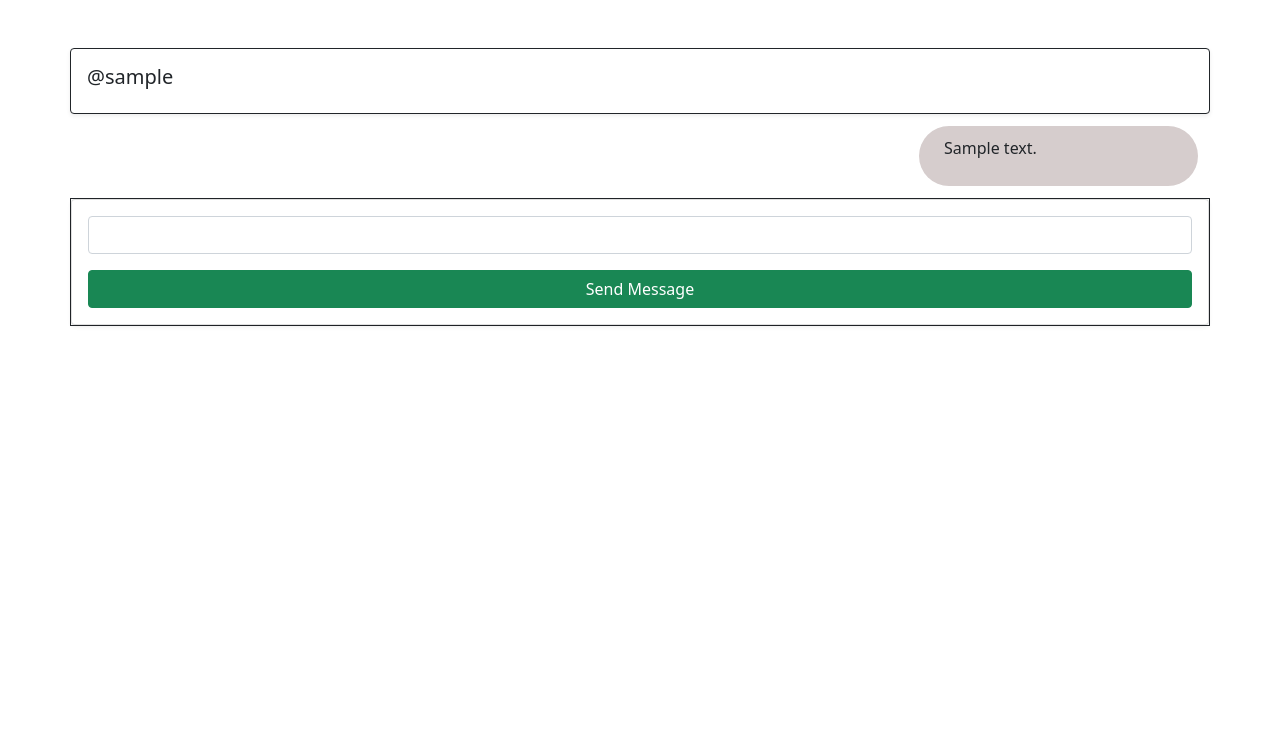
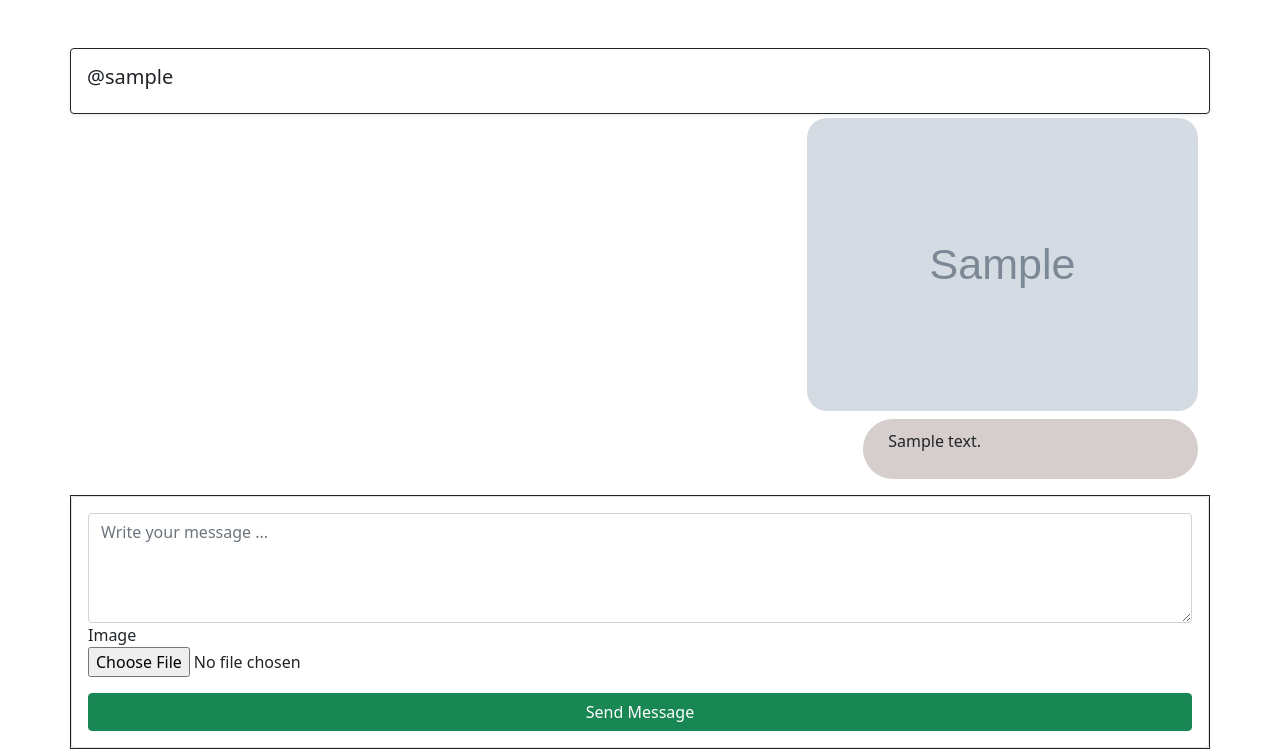
Before and after one commit to bekzod818/SocialMediaWebSite, a Django app: page /social/inbox/1/ in a window 1280 px wide. Shown: the part 56-805 px from the top of the page. Before the commit the page ends 382 px from the top, so only its background shows below. Run offline with Django 3.2, Linux system fonts and the light colour scheme; a user stored in the database is signed in; tables that the repository leaves empty hold one stand-in row (values such as "Sample post"); grey boxes marked "Sample" are stand-in pictures; some libraries are stand-ins or nearby versions.

Commit message:
finishing DMs

```diff
--- a/social/forms.py
+++ b/social/forms.py
@@ -1,5 +1,5 @@
 from django import forms
-from .models import Post, Comment
+from .models import Post, Comment, MessageModel
 
 
 class PostForm(forms.ModelForm):
@@ -30,5 +30,13 @@ class ThreadForm(forms.Form):
     username = forms.CharField(label='', max_length=100)
 
 
-class MessageForm(forms.Form):
-    message = forms.CharField(label='', max_length=1000)
+class MessageForm(forms.ModelForm):
+    body = forms.CharField(label='', widget=forms.Textarea(attrs={
+        'rows': 4,
+        'placeholder': 'Write your message ...'
+    }))
+    image = forms.ImageField(required=False)
+
+    class Meta:
+        model = MessageModel
+        fields = ['body', 'image']
--- a/social/models.py
+++ b/social/models.py
@@ -81,12 +81,13 @@ def save_user_profile(sender, instance, **kwargs):
 
 
 class Notification(models.Model):
-    # 1 = Like, 2 = Comment, 3 = Follow
+    # 1 = Like, 2 = Comment, 3 = Follow, 4 = DM
     notification_type = models.IntegerField()
     to_user = models.ForeignKey(User, related_name='notification_to', on_delete=models.CASCADE, null=True)
     from_user = models.ForeignKey(User, related_name='notification_from', on_delete=models.CASCADE, null=True)
     post = models.ForeignKey(Post, on_delete=models.CASCADE, related_name="+", null=True, blank=True)
     comment = models.ForeignKey(Comment, on_delete=models.CASCADE, related_name="+", null=True, blank=True)
+    thread = models.ForeignKey('ThreadModel', on_delete=models.CASCADE, related_name="+", null=True, blank=True)
     date = models.DateTimeField(auto_now_add=True)
     user_has_seen = models.BooleanField(default=False)
 
--- a/social/urls.py
+++ b/social/urls.py
@@ -1,7 +1,7 @@
 from django.urls import path
 from .views import PostListView, PostDetailView, PostEditView, PostDeleteView, CommentDeleteView, ProfileView, \
     ProfileEditView, AddFollower, RemoveFollower, AddLike, AddDislike, UserSearch, ListFollowers, AddCommentLike, \
-    AddCommentDislike, CommentReplyView, PostNotification, FollowNotification, RemoveNotification, ListThreads, \
+    AddCommentDislike, CommentReplyView, PostNotification, FollowNotification, ThreadNotification, RemoveNotification, ListThreads, \
     CreateThread, ThreadView, CreateMessage
 
 urlpatterns = [
@@ -24,6 +24,7 @@ urlpatterns = [
     path('notification/<int:notification_pk>/post/<int:post_pk>', PostNotification.as_view(), name='post-notification'),
     path('notification/<int:notification_pk>/profile/<int:profile_pk>', FollowNotification.as_view(),
          name='follow-notification'),
+    path('notification/<int:notification_pk>/thread/<int:object_pk>', ThreadNotification.as_view(), name='thread-notification'),
     path('notification/delete/<int:notification_pk>/', RemoveNotification.as_view(), name="notification-delete"),
     path('inbox/', ListThreads.as_view(), name="inbox"),
     path('inbox/create-thread/', CreateThread.as_view(), name="create-thread"),
--- a/social/views.py
+++ b/social/views.py
@@ -1,6 +1,7 @@
 from django.dispatch.dispatcher import receiver
 from django.http.response import HttpResponse
 from django.shortcuts import render, redirect
+from django.contrib import messages
 from django.urls import reverse_lazy
 from django.http import HttpResponseRedirect, HttpResponse
 from django.db.models import Q
@@ -370,6 +371,17 @@ class FollowNotification(View):
         return redirect('profile', pk=profile_pk)
 
 
+class ThreadNotification(View):
+    def get(self, request, notification_pk, object_pk, *args, **kwargs):
+        notification = Notification.objects.get(pk=notification_pk)
+        thread = ThreadModel.objects.get(pk=object_pk)
+
+        notification.user_has_seen = True
+        notification.save()
+
+        return redirect('thread', pk=object_pk)
+
+
 class RemoveNotification(View):
     def delete(self, request, notification_pk, *args, **kwargs):
         notification = Notification.objects.get(pk=notification_pk)
@@ -420,6 +432,7 @@ class CreateThread(View):
                 return redirect('thread', pk=thread.pk)
 
         except:
+            messages.error(request, 'Invalid username')
             return redirect('create-thread')
 
 
@@ -440,17 +453,25 @@ class ThreadView(View):
 
 class CreateMessage(View):
     def post(self, request, pk, *args, **kwargs):
+        form =  MessageForm(request.POST, request.FILES)
         thread = ThreadModel.objects.get(pk=pk)
         if thread.receiver == request.user:
             receiver = thread.user
         else:
             receiver = thread.receiver
 
-        message = MessageModel(
-            thread = thread,
-            sender_user = request.user,
-            receiver_user = receiver,
-            body = request.POST.get('message')
+        if form.is_valid():
+            message = form.save(commit=False)
+            message.thread = thread
+            message.sender_user = request.user
+            message.receiver_user = receiver
+            message.save()
+
+        notification = Notification.objects.create(
+            notification_type=4,
+            from_user=request.user,
+            to_user=receiver,
+            thread=thread
         )
-        message.save()
+
         return redirect('thread', pk=pk)
--- a/static/css/style.css
+++ b/static/css/style.css
@@ -32,7 +32,7 @@
     background-color: #d6cdcd;
     border-radius: 30px;
     padding: 10px 25px;
-    width: 25%;
+    width: 30%;
     float: right;
 }
 
@@ -41,5 +41,23 @@
     color: #fff;
     border-radius: 30px;
     padding: 10px 25px;
-    width: 25%;
+    width: 30%;
 }
+
+.message-image-1 {
+	border-radius: 20px;
+	max-width: 35%;
+	height: auto;
+    float: right;
+}
+
+.message-image-2 {
+	border-radius: 20px;
+	max-width: 35%;
+	height: auto;
+}
+
+
+.inbox-icon {
+	margin-right: 5px;
+}
--- a/templates/social/inbox.html
+++ b/templates/social/inbox.html
@@ -21,7 +21,7 @@
         {% for thread in threads %}
             <div class="row mb-3 border border-dark">
                 <div class="card col-md-12 p-5 shadow-sm">
-                    <h5>@{{ thread.user }} - @{{ thread.receiver }}</h5>
+                    <h5><i class="far fa-envelope inbox-icon"></i> @{{ thread.user }} - @{{ thread.receiver }}</h5>
                     <a href="{% url 'thread' thread.pk %}" class="stretched-link"></a>
                 </div>
             </div>
--- a/templates/social/thread.html
+++ b/templates/social/thread.html
@@ -31,15 +31,30 @@
         <div class="row">
             <div class="col-md-12 my-1">
                 {% if message.sender_user == request.user %}
+                    {% if message.image %}
+                        <div>
+                            <img src="{{ message.image.url }}" class="message-image-1">
+                        </div>
+                    {% endif %}
+                    <div style="clear:both;"></div>
                     <div class="sent-message my-2">
                         <p>{{ message.body }}</p>
                     </div>
+                </div>
+            </div>
+
+            <div class="col-md-12 my-1">
                 {% elif message.receiver_user == request.user %}
-                    <div class="receiver-message my-2">
-                        <p>{{ message.body }}</p>
+                {% if message.image %}
+                    <div>
+                        <img src="{{ message.image.url }}" class="message-image-2">
                     </div>
                 {% endif %}
+                <div class="receiver-message my-2">
+                    <p>{{ message.body }}</p>
+                </div>
             </div>
+                {% endif %}
         </div>
         {% endfor %}
 
```
Also changed, not shown: templates/social/create_thread.html (+7 -0 lines), templates/social/show_notifications.html (+12 -3 lines), media/message_photos/2021/08/20/1img.png (added), media/message_photos/2021/08/20/ball.jpg (added), media/message_photos/2021/08/20/bmw.jpeg (added), social/migrations/0013_notification_thread.py (added).
